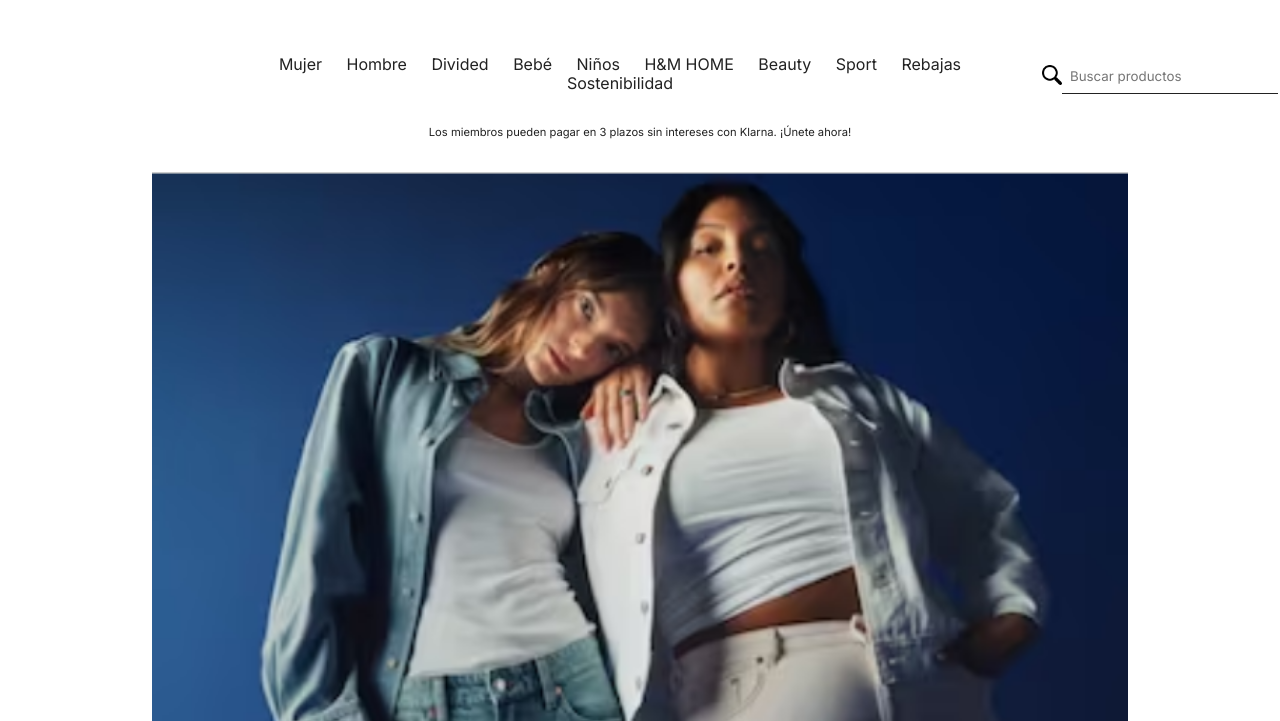
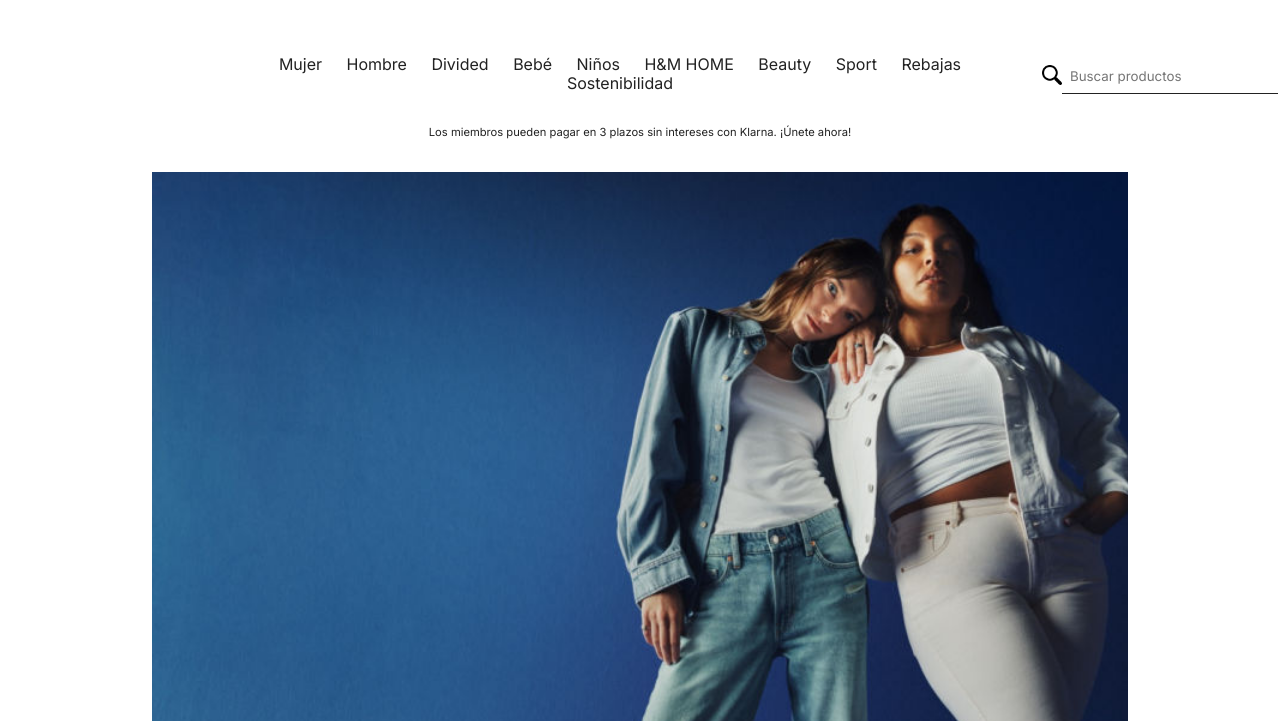
Before and after one commit to Bea-ro/01-responsive-webpage, a website built with Vite: page index.html in a window 1280 px wide. Shown: the part 79-800 px from the top of the page. Built offline with nearby package versions, Linux system fonts and the light colour scheme; files whose address does not match are found by name.

Commit message:
improve quality of first image

```diff
--- a/index.css
+++ b/index.css
@@ -216,7 +216,7 @@ color: var(--color-white)
 }
 
 #denim-category {
-    background: url(./assets/images/denim-sq.png);
+    background: url(./assets/images/denim-sq.jpg);
     background-size: cover
 }
 
```
Also changed, not shown: assets/images/denim-sq.jpg (added), assets/images/denim-sq.png (deleted).
